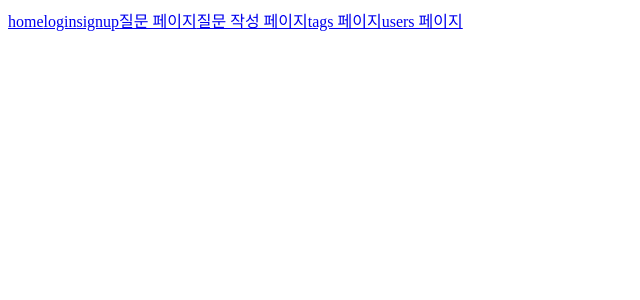
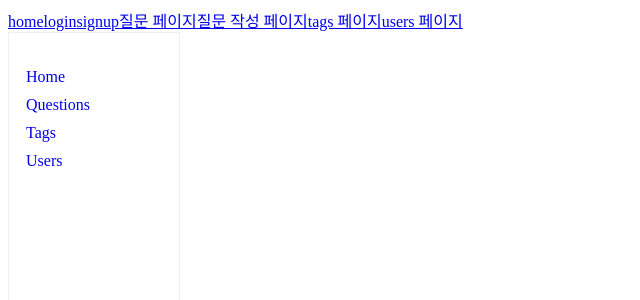
Before and after one commit to Iandayy/stackoverflow, a React (Create React App) app in the folder client/: page /users in a window 1280 px wide. Shown: the top 300 px of the page, without its empty margins (0-640 px from the left). Built offline with nearby package versions, Linux system fonts and the light colour scheme.

Commit message:
add sidebar

```diff
--- a/client/src/App.jsx
+++ b/client/src/App.jsx
@@ -7,19 +7,23 @@
 
 // tag 페이지 (/tags)
 // users 목록 페이지 (/users)
-import React from 'react'; // eslint-disable-line no-unused-vars
 
-import { Routes, Route, Link } from 'react-router-dom'; // eslint-disable-line no-unused-vars
+import { RecoilRoot } from 'recoil';
+
+import { Routes, Route, Link } from 'react-router-dom';
 
 import Home from './components/Pages/Home';
+import Questions from './components/Pages/Questions';
+import Tags from './components/Pages/Tags';
+import Users from './components/Pages/Users';
+
+import SideBar from './components/Common/SideBar';
 
 function App() {
   return (
-    <div className="App">
+    <RecoilRoot className="App">
       <header>
-        <Link to="/" element={<Home />}>
-          home
-        </Link>
+        <Link to="/">home</Link>
         <Link to="/login">login</Link>
         <Link to="/signup">signup</Link>
         <Link to="/questions">질문 페이지</Link>
@@ -29,18 +33,27 @@ function App() {
       </header>
       <main>
         <Routes>
-          <Route path="/">home</Route>
+          <Route path="/" element={<Home />}>
+            home
+          </Route>
           <Route path="/login">login</Route>
           <Route path="/signup">signup</Route>
 
-          <Route path="/questions">질문 페이지</Route>
+          <Route path="/questions" element={<Questions />}>
+            Questions
+          </Route>
           <Route path="/questions/ask">질문 작성 페이지</Route>
 
-          <Route path="/tags">tags 페이지</Route>
-          <Route path="/users">users 페이지</Route>
+          <Route path="/tags" element={<Tags />}>
+            Tags
+          </Route>
+          <Route path="/users" element={<Users />}>
+            Users
+          </Route>
         </Routes>
+        <SideBar />
       </main>
-    </div>
+    </RecoilRoot>
   );
 }
 
--- a/client/src/components/Common/SideBar.jsx
+++ b/client/src/components/Common/SideBar.jsx
@@ -1,5 +1,76 @@
-const TopBar = () => {
-  return <h1>HI</h1>;
+// eslint-disable-line no-unused-vars
+
+import { useRecoilState } from 'recoil';
+import { Link } from 'react-router-dom';
+
+import currentTapState from '../../state/currentTapState';
+
+import styled from 'styled-components';
+
+const SideMenu = styled.aside`
+  font-weight: 400;
+  border: 1px solid rgba(223, 223, 223, 0.5);
+  color: rgba(73, 73, 73, 0.5);
+  background-color: #ffffff;
+  display: flex;
+  flex-direction: column;
+  list-style: none;
+  width: 150px;
+  height: 100vh;
+  padding: 10px;
+  padding-top: 30px;
+  margin-bottom: 7rem;
+`;
+
+const Meun = styled.section`
+  color: rgba(73, 73, 73, 0.5);
+  padding: 5px;
+
+  .public {
+    text-decoration-line: none;
+    padding: 2px;
+  }
+  .public:visited {
+    font-weight: 600;
+    color: rgba(73, 73, 73, 0.5);
+  }
+  .focused {
+    font-weight: 700;
+    background-color: #f3f3f3;
+    transition: 0.3s;
+  }
+`;
+
+const SideBar = () => {
+  const [currentTab, setCurrentTab] = useRecoilState(currentTapState);
+
+  const menuArr = [
+    { name: 'Home', path: '/' },
+    { name: 'Questions', path: '/questions' },
+    { name: 'Tags', path: '/tags' },
+    { name: 'Users', path: '/users' },
+  ];
+
+  const selectMenuHandler = (index) => {
+    setCurrentTab(index);
+  };
+
+  return (
+    <SideMenu>
+      {menuArr.map((el, index) => (
+        <Meun key={index} onClick={() => selectMenuHandler(index)}>
+          {
+            <Link
+              to={el.path}
+              className={currentTab === index ? 'public focused' : 'public'}
+            >
+              {el.name}
+            </Link>
+          }
+        </Meun>
+      ))}
+    </SideMenu>
+  );
 };
 
-export default TopBar;
+export default SideBar;
--- a/client/src/components/Pages/Home.jsx
+++ b/client/src/components/Pages/Home.jsx
@@ -1,5 +1,11 @@
+import SideBar from '../Common/SideBar';
+
 const Home = () => {
-  return <h1>HI</h1>;
+  return (
+    <div>
+      <SideBar />
+    </div>
+  );
 };
 
 export default Home;
--- a/client/src/components/Pages/Questions.jsx
+++ b/client/src/components/Pages/Questions.jsx
@@ -0,0 +1,5 @@
+const Questions = () => {
+  return <div></div>;
+};
+
+export default Questions;
--- a/client/src/components/Pages/Tags.jsx
+++ b/client/src/components/Pages/Tags.jsx
@@ -0,0 +1,5 @@
+const Tags = () => {
+  return <div></div>;
+};
+
+export default Tags;
--- a/client/src/components/Pages/Users.jsx
+++ b/client/src/components/Pages/Users.jsx
@@ -0,0 +1,5 @@
+const Users = () => {
+  return <div></div>;
+};
+
+export default Users;
--- /dev/null
+++ b/client/src/state/currentTapState.js
@@ -0,0 +1,8 @@
+import { atom } from 'recoil';
+
+const currentTapState = atom({
+  key: 'currentTapState',
+  default: '',
+});
+
+export default currentTapState;
```
Also changed, not shown: client/src/index.jsx (+4 -4 lines), client/.eslintrc.json.
